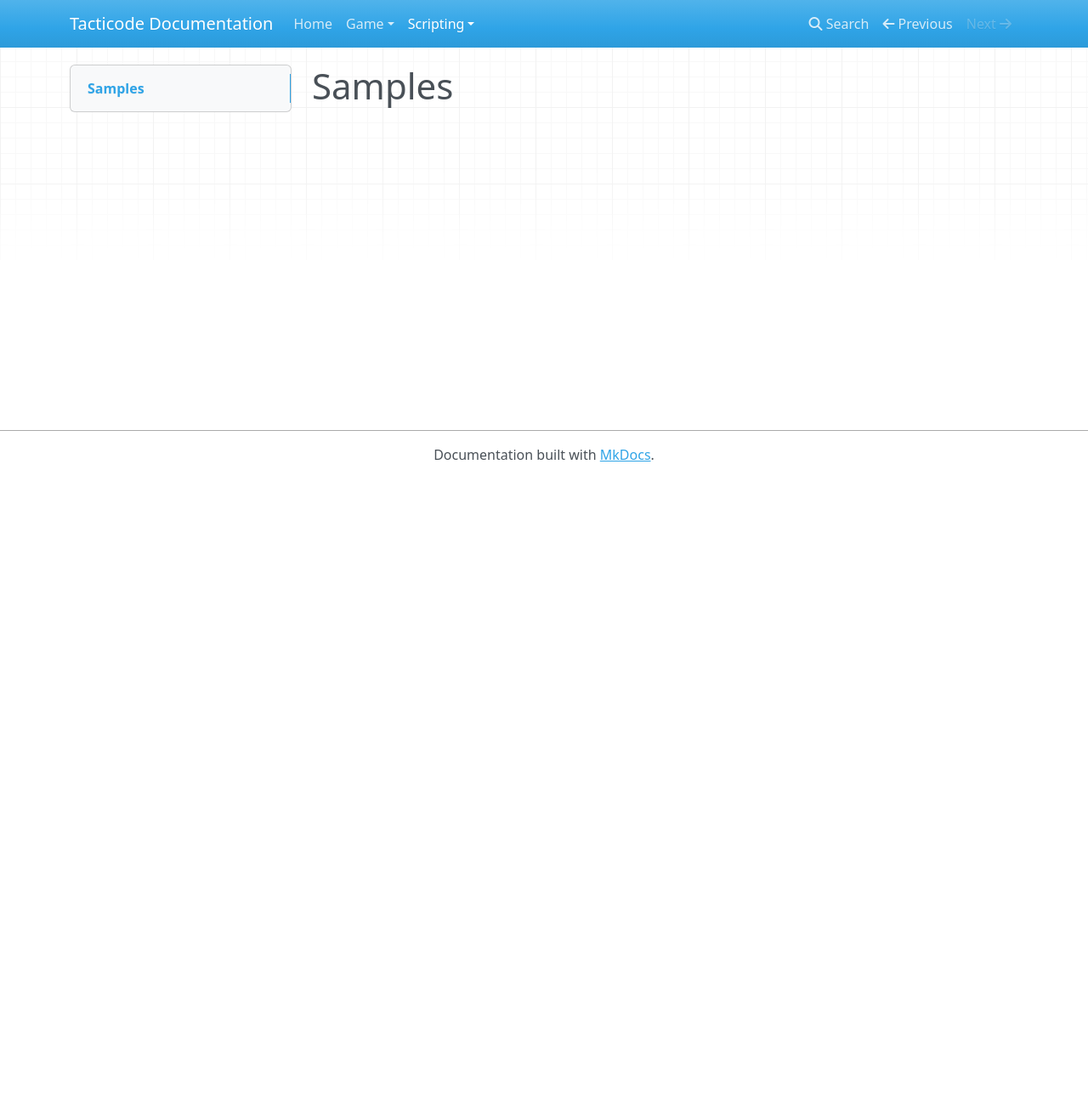
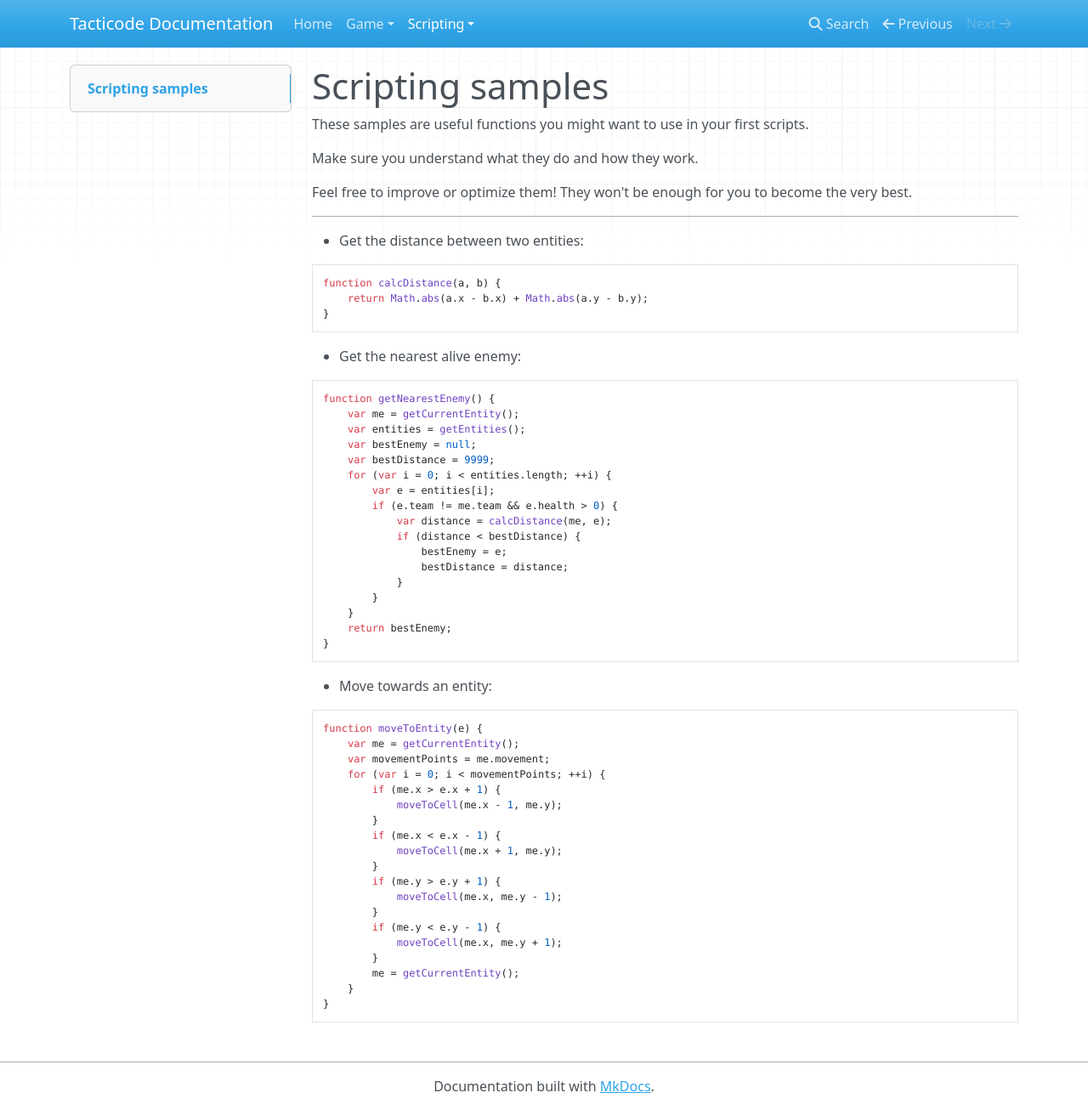
Before and after one commit to Tacticode/user-documentation, an MkDocs documentation site: the page built from docs/scripting/samples.md, in a window 1280 px wide and 1306 px high. Shown: the whole window at 85% size. Built offline with MkDocs 1.6.1, drawn with Linux system fonts in a browser that asks for light colours; nearby versions of some CDN libraries; old or Windows-style settings are respelled for this version of MkDocs.

Commit message:
Add a few scripting samples

````diff
--- a/docs/scripting/samples.md
+++ b/docs/scripting/samples.md
@@ -1 +1,63 @@
-# Samples
+# Scripting samples
+
+These samples are useful functions you might want to use in your first scripts.
+
+Make sure you understand what they do and how they work.
+
+Feel free to improve or optimize them! They won't be enough for you to become the very best.
+
+---
+
+* Get the distance between two entities:
+
+```js
+function calcDistance(a, b) {
+	return Math.abs(a.x - b.x) + Math.abs(a.y - b.y);
+}
+```
+
+* Get the nearest alive enemy:
+
+```js
+function getNearestEnemy() {
+	var me = getCurrentEntity();
+	var entities = getEntities();
+	var bestEnemy = null;
+	var bestDistance = 9999;
+	for (var i = 0; i < entities.length; ++i) {
+		var e = entities[i];
+		if (e.team != me.team && e.health > 0) {
+			var distance = calcDistance(me, e);
+			if (distance < bestDistance) {
+				bestEnemy = e;
+				bestDistance = distance;
+			}
+		}
+	}
+	return bestEnemy;
+}
+```
+
+* Move towards an entity:
+
+```js
+function moveToEntity(e) {
+	var me = getCurrentEntity();
+	var movementPoints = me.movement;
+	for (var i = 0; i < movementPoints; ++i) {
+		if (me.x > e.x + 1) {
+			moveToCell(me.x - 1, me.y);
+		}
+		if (me.x < e.x - 1) {
+			moveToCell(me.x + 1, me.y);
+		}
+		if (me.y > e.y + 1) {
+			moveToCell(me.x, me.y - 1);
+		}
+		if (me.y < e.y - 1) {
+			moveToCell(me.x, me.y + 1);
+		}
+		me = getCurrentEntity();
+	}
+}
+```
````
